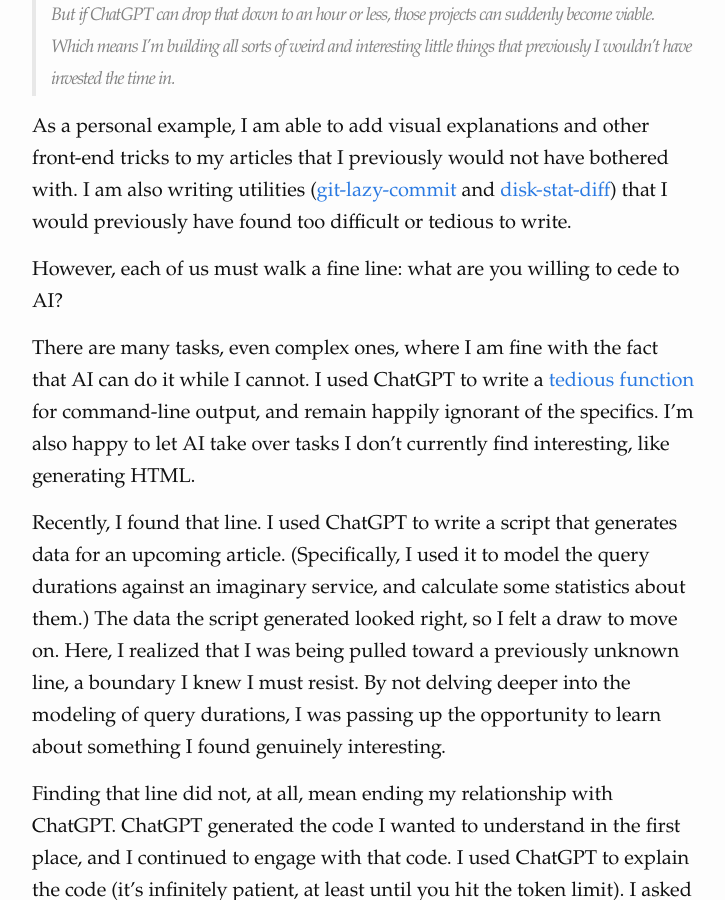
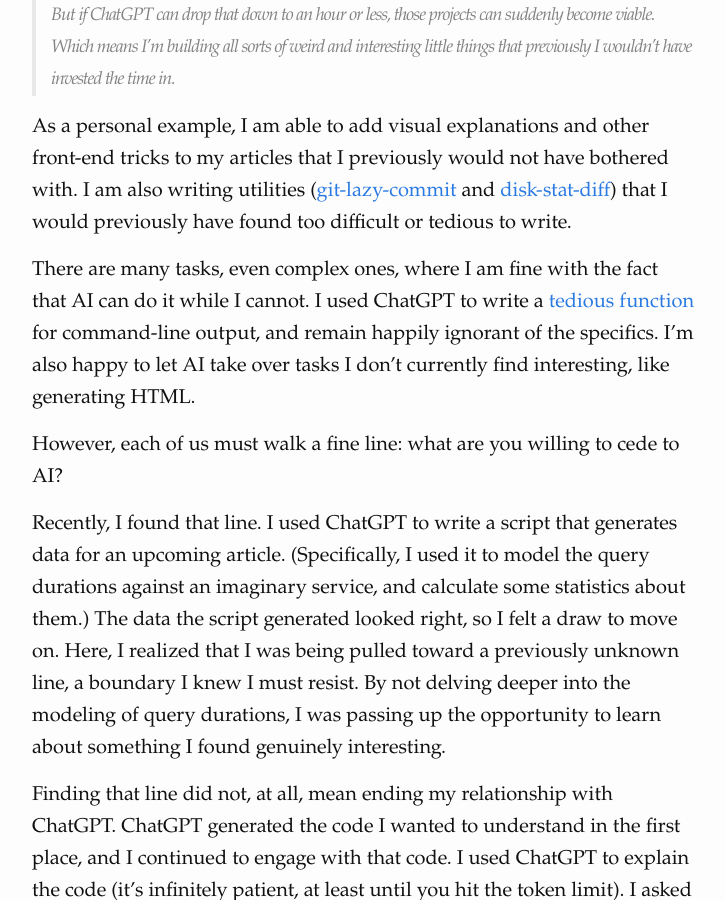
Before and after one commit to dmazin/dmazin.github.io, a Jekyll site: the page built from _posts/2023-03-29-age-of-ai-skill-atrophy.md, in a window 1280 px wide and 900 px high, scrolled down 908 px. Shown: the whole window, without its empty margins (238-963 px from the left). Built offline with Jekyll 4.4.1, drawn with Linux system fonts in a browser that asks for light colours.

```diff
--- a/_posts/2023-03-29-age-of-ai-skill-atrophy.md
+++ b/_posts/2023-03-29-age-of-ai-skill-atrophy.md
@@ -21,9 +21,9 @@ This development has led to a mix of worries and excitement about AI’s potenti
 
 As a personal example, I am able to add visual explanations and other front-end tricks to my articles that I previously would not have bothered with. I am also writing utilities ([git-lazy-commit](/2023/03/28/git-lazy-commit.html) and [disk-stat-diff](https://github.com/dmazin/disk-stat-diff)) that I would previously have found too difficult or tedious to write.
 
+There are many tasks, even complex ones, where I am fine with the fact that AI can do it while I cannot. I used ChatGPT to write a [tedious function](https://github.com/dmazin/disk-stat-diff/blob/main/disk_stat_diff#LL13C8-L13C8) for command-line output, and remain happily ignorant of the specifics. I'm also happy to let AI take over tasks I don't currently find interesting, like generating HTML.
+
 However, each of us must walk a fine line: what are you willing to cede to AI?
-
-There are many tasks, even complex ones, where I am fine with the fact that AI can do it while I cannot. I used ChatGPT to write a [tedious function](https://github.com/dmazin/disk-stat-diff/blob/main/disk_stat_diff#LL13C8-L13C8) for command-line output, and remain happily ignorant of the specifics. I'm also happy to let AI take over tasks I don't currently find interesting, like generating HTML.
 
 Recently, I found that line. I used ChatGPT to write a script that generates data for an upcoming article. (Specifically, I used it to model the query durations against an imaginary service, and calculate some statistics about them.) The data the script generated looked right, so I felt a draw to move on. Here, I realized that I was being pulled toward a previously unknown line, a boundary I knew I must resist. By not delving deeper into the modeling of query durations, I was passing up the opportunity to learn about something I found genuinely interesting.
 
```
